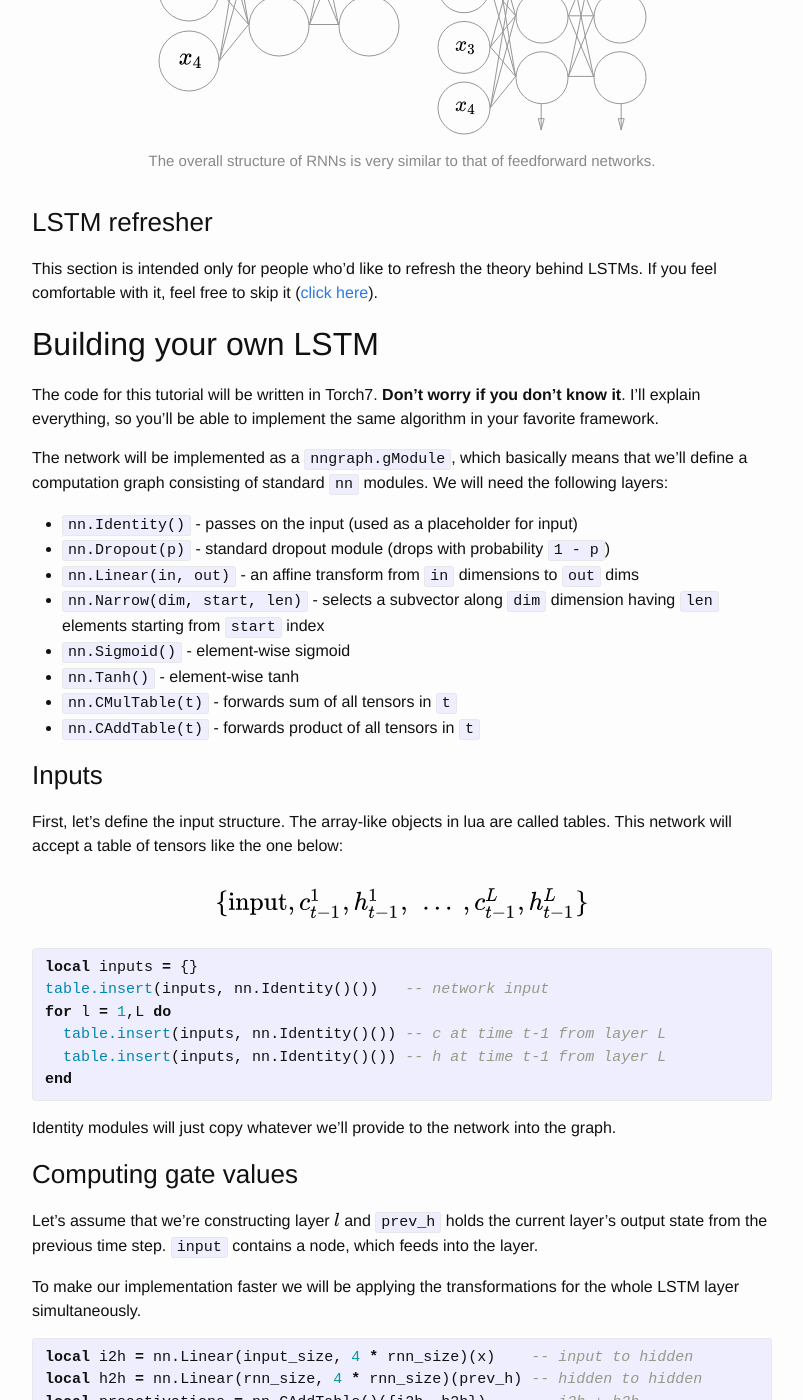
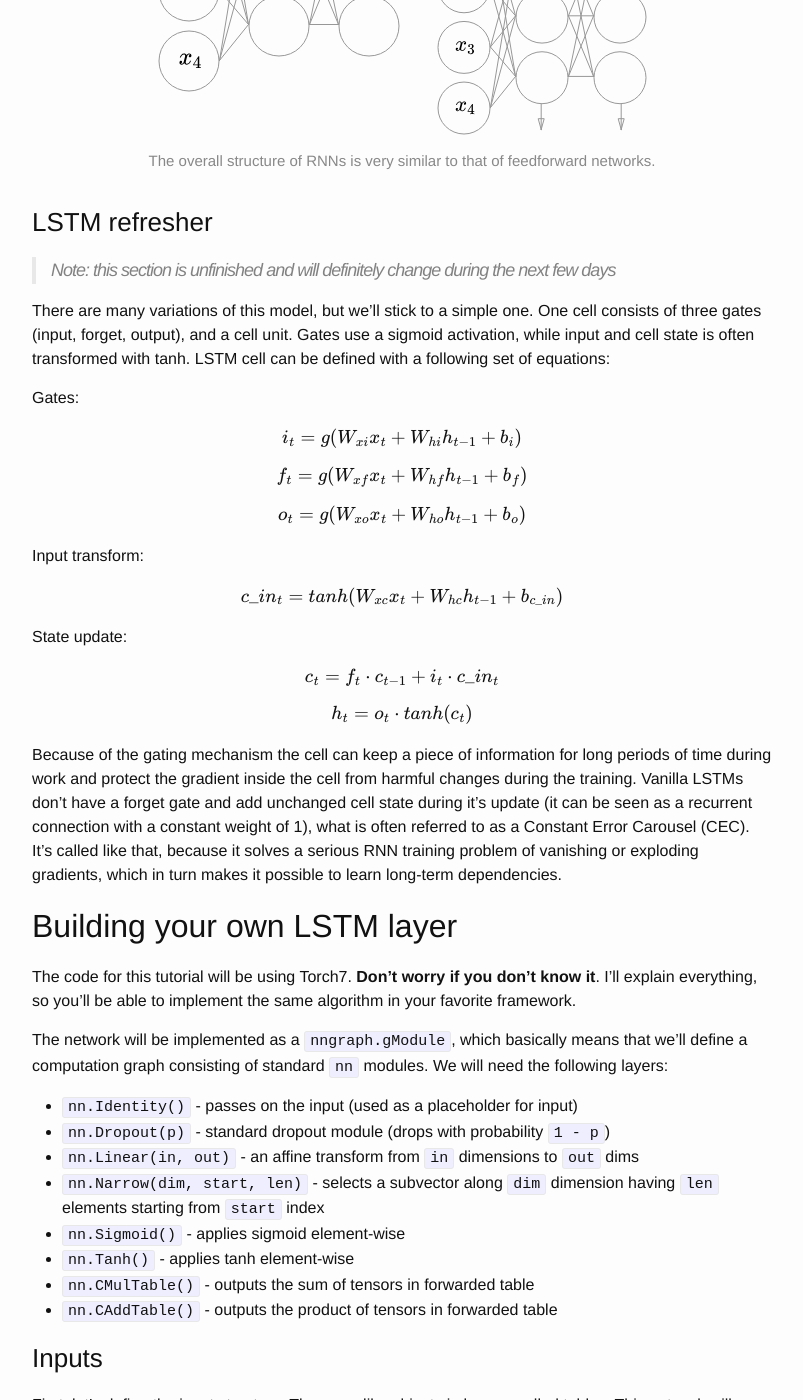
Before and after one commit to apaszke/apaszke.github.io, a Jekyll site: the page built from _posts/2015-08-30-lstm-explained.md, in a window 1280 px wide and 1400 px high, scrolled down 891 px. Shown: the whole window, without its empty margins (238-1041 px from the left). Built offline with Jekyll 4.4.1, drawn with Linux system fonts in a browser that asks for light colours; formulas are drawn with MathJax 3; comment, search, counter and statistics services are not loaded; some of the changed text lies outside the part shown.

Commit message:
LSTM update

```diff
--- a/_posts/2015-08-30-lstm-explained.md
+++ b/_posts/2015-08-30-lstm-explained.md
@@ -9,7 +9,7 @@
 They seemed to be complicated and I've never done anything with them before.
 Quick googling didn't help, as all I've found were some slides.
 
-Fortunately, I took part in Kaggle EEG Competition and thought that it might be fun
+Fortunately, I took part in [Kaggle EEG Competition](https://www.kaggle.com/c/grasp-and-lift-eeg-detection) and thought that it might be fun
 to use LSTMs and finally learn how they work. I based my solution and this post's code on [char-rnn](https://github.com/karpathy/char-rnn)
 by [Andrej Karpathy](https://karpathy.github.io),
 which I highly recommend you to check out.
@@ -31,14 +31,42 @@
 </div>
 
 ### LSTM refresher
-This section is intended only for people who'd like to refresh the theory behind
-LSTMs. If you feel comfortable with it, feel free to skip it
-([click here](#building-your-own-lstm)).
 
+> Note: this section is unfinished and will definitely change during the next few days
 
+There are many variations of this model,
+but we'll stick to a simple one. One cell consists of three gates (input, forget, output),
+and a cell unit. Gates use a sigmoid activation, while input and cell state is often
+transformed with tanh. LSTM cell can be defined with a following set of equations:
 
-## Building your own LSTM
-The code for this tutorial will be written in Torch7.
+Gates:
+
+$$i_{t} = g(W_{xi}x_{t} + W_{hi}h_{t-1} + b_{i})$$
+
+$$f_{t} = g(W_{xf}x_{t} + W_{hf}h_{t-1} + b_{f})$$
+
+$$o_{t} = g(W_{xo}x_{t} + W_{ho}h_{t-1} + b_{o})$$
+
+Input transform:
+
+$$c\_in_{t} = tanh(W_{xc}x_{t} + W_{hc}h_{t-1} + b_{c\_in})$$
+
+State update:
+
+$$c_{t} = f_{t} \cdot c_{t-1} + i_{t} \cdot c\_in_{t}$$
+
+$$h_{t} = o_{t} \cdot tanh(c_{t})$$
+
+Because of the gating mechanism the cell can keep a piece of information for long
+periods of time during work and protect the gradient inside the cell from harmful changes during the training.
+Vanilla LSTMs don't have a forget gate and add unchanged cell state
+during it's update (it can be seen as a recurrent connection with a constant weight of 1),
+what is often referred to as a Constant Error Carousel (CEC).
+It's called like that, because it solves a serious RNN training problem of vanishing or exploding gradients,
+which in turn makes it possible to learn long-term dependencies.
+
+## Building your own LSTM layer
+The code for this tutorial will be using Torch7.
 **Don't worry if you don't know it**. I'll explain everything, so you'll be able
 to implement the same algorithm in your favorite framework.
 
@@ -50,52 +78,48 @@
 * `nn.Dropout(p)` - standard dropout module (drops with probability `1 - p`)
 * `nn.Linear(in, out)` - an affine transform from `in` dimensions to `out` dims
 * `nn.Narrow(dim, start, len)` - selects a subvector along `dim` dimension having `len` elements starting from `start` index
-* `nn.Sigmoid()` - element-wise sigmoid
-* `nn.Tanh()` - element-wise tanh
-* `nn.CMulTable(t)` - forwards sum of all tensors in `t`
-* `nn.CAddTable(t)` - forwards product of all tensors in `t`
+* `nn.Sigmoid()` - applies sigmoid element-wise
+* `nn.Tanh()` - applies tanh element-wise
+* `nn.CMulTable()` - outputs the sum of tensors in forwarded table
+* `nn.CAddTable()` - outputs the product of tensors in forwarded table
 
 ### Inputs
 
 First, let's define the input structure. The array-like objects in lua
 are called tables. This network will accept a table of tensors like the one below:
 
-
 <div class="images">
-  <img src="assets/posts/lstm-explained/input_table.svg" alt="Input table structure" style="width: 50%;"/>
+  <img src="assets/posts/lstm-explained/input_table.svg" alt="Input table structure" style="width: 30%;"/>
 </div>
 
 {% highlight lua %}
 local inputs = {}
 table.insert(inputs, nn.Identity()())   -- network input
-for l = 1,L do
-  table.insert(inputs, nn.Identity()()) -- c at time t-1 from layer L
-  table.insert(inputs, nn.Identity()()) -- h at time t-1 from layer L
-end
+table.insert(inputs, nn.Identity()())   -- c at time t-1
+table.insert(inputs, nn.Identity()())   -- h at time t-1
+local input = inputs[1]
+local prev_c = inputs[2]
+local prev_h = inputs[3]
 {% endhighlight %}
 
-Identity modules will just copy whatever we'll provide to the network into the graph.
+Identity modules will just copy whatever we provide to the network into the graph.
 
 ### Computing gate values
 
-Let's assume that we're constructing layer \\(l\\) and `prev_h` holds
-the current layer's output state from the previous time step.
-`input` contains a node, which feeds into the layer.
-
-To make our implementation faster we will be applying the transformations for the whole
+To make our implementation faster we will be applying the transformations of the whole
 LSTM layer simultaneously.
 
 {% highlight lua %}
-local i2h = nn.Linear(input_size, 4 * rnn_size)(x)    -- input to hidden
-local h2h = nn.Linear(rnn_size, 4 * rnn_size)(prev_h) -- hidden to hidden
-local preactivations = nn.CAddTable()({i2h, h2h})     -- i2h + h2h
+local i2h = nn.Linear(input_size, 4 * rnn_size)(input)  -- input to hidden
+local h2h = nn.Linear(rnn_size, 4 * rnn_size)(prev_h)   -- hidden to hidden
+local preactivations = nn.CAddTable()({i2h, h2h})       -- i2h + h2h
 {% endhighlight %}
 
 If you're unfamiliar with `nngraph` it probably seems strange that we're constructing
 a module and already calling it once more with a graph node. What actually happens is that the
 second call converts the `nn.Module` to `nngraph.gModule` and the argument specifies it's parent in the graph.
 
-`preactivations` module outputs a vector created by a linear transform of input
+`preactivations` outputs a vector created by a linear transform of input
 and previous hidden state. These are raw values which will be used to compute the
 gate activations and the cell input. This vector is divided into 4 parts, each
 of size `rnn_size`. The first will be used for in gates, second for forget gates,
@@ -104,18 +128,20 @@
 \\(\left\\{i,\ \text{rnn_size}+i,\ 2\cdot\text{rnn_size}+i,\  3\cdot\text{rnn_size}+i\right\\}\\)).
 
 <div class="images">
-  <img src="assets/posts/lstm-explained/graph1_full.svg" alt="Input table structure" style="width: 30%;"/>
-  <img src="assets/posts/lstm-explained/preactivation_graph.svg" alt="Input table structure" style="width: 40%;"/>
+  <img src="assets/posts/lstm-explained/graph1_full.svg" alt="First graph part" style="width: 30%;"/>
+  <img src="assets/posts/lstm-explained/preactivation_graph.svg" alt="First part closeup" style="width: 40%;"/>
 </div>
 
 Next, we have to apply a nonlinearity, but while all the gates use the sigmoid,
-we will use a tanh for the input preactivation. Because of this, we will place two `nn.Narow`
+we will use a tanh for the input preactivation. Because of this, we will place two `nn.Narrow`
 modules, which will select appropriate parts of the preactivation vector.
 
 {% highlight lua %}
+-- gates
 local pre_sigmoid_chunk = nn.Narrow(2, 1, 3 * rnn_size)(preactivations)
 local all_gates = nn.Sigmoid()(pre_sigmoid_chunk)
 
+-- input
 local in_chunk = nn.Narrow(2, 3 * rnn_size + 1, rnn_size)(preactivations)
 local in_transform = nn.Tanh()(in_chunk)
 {% endhighlight %}
@@ -129,8 +155,8 @@
 {% endhighlight %}
 
 <div class="images">
-  <img src="assets/posts/lstm-explained/graph2_full.svg" alt="Input table structure" style="width: 30%;"/>
-  <img src="assets/posts/lstm-explained/gates.svg" alt="Input table structure" style="width: 40%;"/>
+  <img src="assets/posts/lstm-explained/graph2_full.svg" alt="Second graph part" style="width: 30%;"/>
+  <img src="assets/posts/lstm-explained/gates.svg" alt="Second part closeup" style="width: 40%;"/>
 </div>
 
 ### Cell and hidden state
@@ -140,8 +166,11 @@
 and a `nn.CAddTable` to sum them up to a current cell state.
 
 {% highlight lua %}
+-- previous cell state contribution
 local c_forget = nn.CMulTable()({forget_gate, prev_c})
+-- input contribution
 local c_input = nn.CMulTable()({in_gate, in_transform})
+-- next cell state
 local next_c = nn.CAddTable()({
   c_forget,
   c_input
@@ -158,8 +187,8 @@
 {% endhighlight %}
 
 <div class="images">
-  <img src="assets/posts/lstm-explained/graph3_full.svg" alt="Input table structure" style="width: 30%;"/>
-  <img src="assets/posts/lstm-explained/state_calculation.svg" alt="Input table structure" style="width: 40%;"/>
+  <img src="assets/posts/lstm-explained/graph3_full.svg" alt="Third graph part" style="width: 30%;"/>
+  <img src="assets/posts/lstm-explained/state_calculation.svg" alt="Third part closeup" style="width: 40%;"/>
 </div>
 
 ### Defining the module
@@ -167,16 +196,44 @@
 Now, if you want to export the whole graph as a standalone module you can wrap it like that:
 
 {% highlight lua %}
+-- module outputs
 outputs = {}
 table.insert(outputs, next_c)
 table.insert(outputs, next_h)
 
+-- packs the graph into a convenient module with standard API (:forward(), :backward())
 return nn.gModule(inputs, outputs)
 {% endhighlight %}
 
+### Examples
+
+LSTM layer implementation is available [here](/assets/posts/lstm-explained/LSTM.lua).
+You can use it like that:
+
+{% highlight bash %}
+th> LSTM = require 'LSTM.lua'
+                                                                      [0.0224s]
+th> layer = LSTM.create(3, 2)
+                                                                      [0.0019s]
+th> layer:forward({torch.randn(1,3), torch.randn(1,2), torch.randn(1,2)})
+{
+  1 : DoubleTensor - size: 1x2
+  2 : DoubleTensor - size: 1x2
+}
+                                                                      [0.0005s]
+{% endhighlight %}
+
+To make a multi-layer LSTM network you can forward subsequent layers in a for loop,
+taking `next_h` from previous layer as next layer's input. You can check [this example](/assets/posts/lstm-explained/multilayer.lua).
+
+### Training
+
+This is material for another blog post! If you're interested please leave a comment
+and I'll try to write it soon!
+
 ## That's it!
 
-That's it. It's quite easy when you understand how to deal with the hidden state.
+That's it. It's quite easy to implement any RNN when you understand how to deal with the hidden state.
 After connecting several layers just put a regular MLP on top and connect it to last
 layer's hidden state and you're done!
 
```
Also changed, not shown: assets/posts/lstm-explained/input_table.svg, 2 other files.
